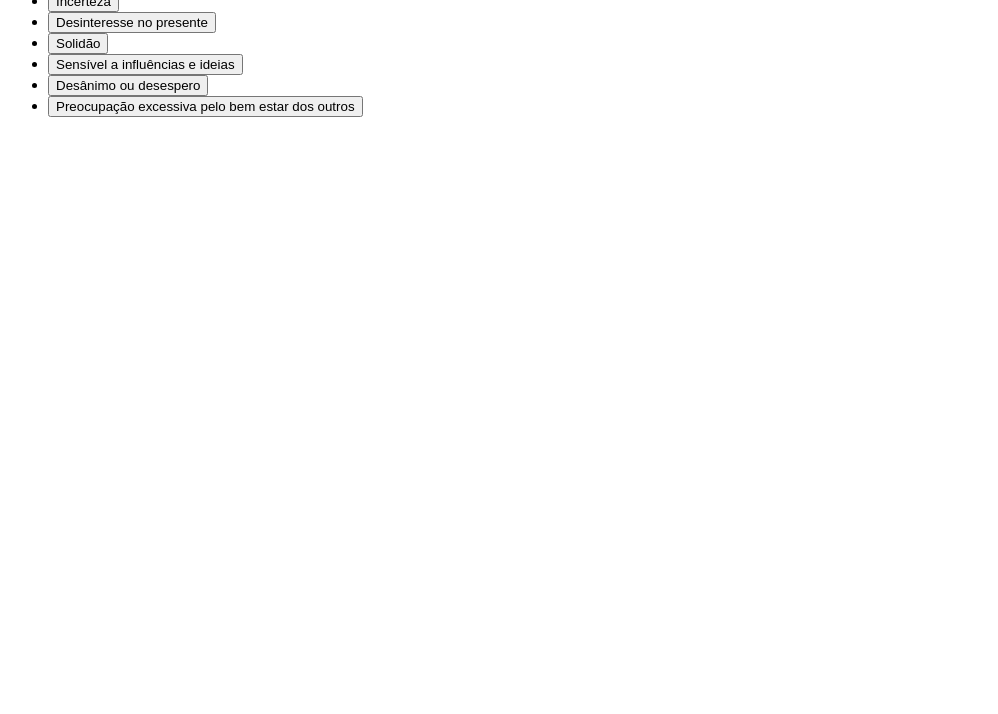
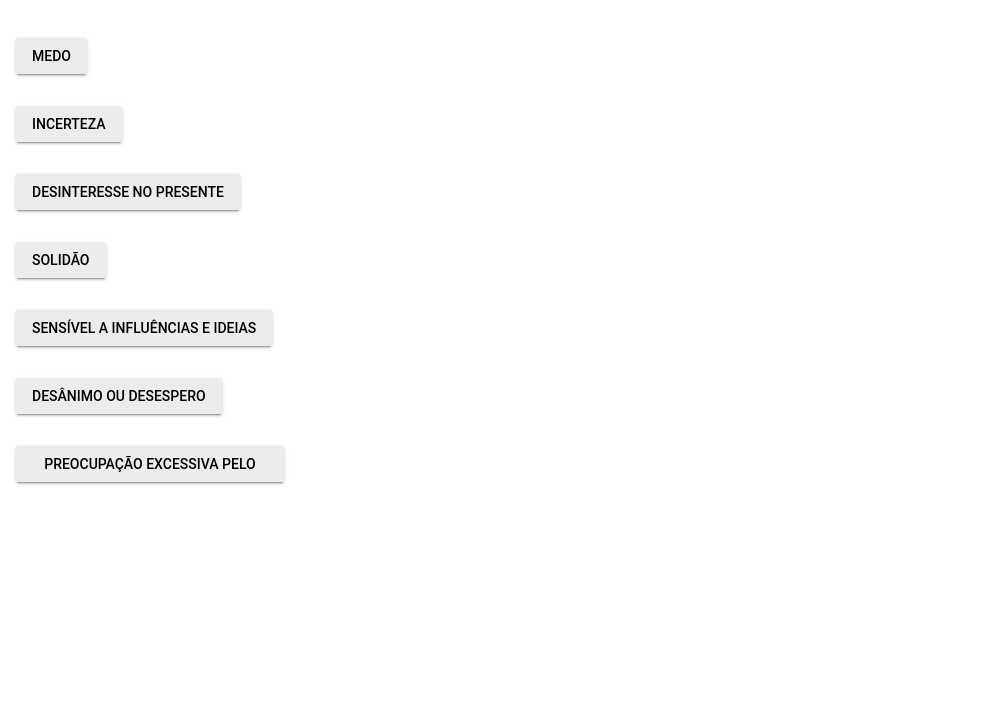
Before and after one commit to BrenoLima1/TCC, a plain HTML site: page html/index.html in a window 1280 px wide. Shown: the part 110-824 px from the top of the page, without its empty margins (0-998 px from the left). Before the commit the page ends 800 px from the top, so only its background shows below. Drawn offline with Linux system fonts and the light colour scheme.

Commit message:
adicionada estilização mdl

```diff
--- a/html/index.html
+++ b/html/index.html
@@ -4,18 +4,25 @@
     <meta charset="UTF-8">
     <meta name="viewport" content="width=device-width, initial-scale=1.0">
     <script type="module" src="../js/FloralController.js" defer></script>
+    <link rel="stylesheet" href="../style/mdl/material.min.css">
+    <script src="../style/mdl/material.min.js" type="module" defer></script>
     <title>teste do teste de florais kkkkk</title>
 </head>
 <body>
+    <style>
+        .demo-list-item {
+          width: 300px;
+        }
+        </style>
 <h1>Qual sentimento está lhe prejudicando?</h1>
-<ul id="sentimentos">
-    <li><button id="medo">Medo</button></li>
-    <li><button id="incerteza">Incerteza</button></li>
-    <li><button id="dPresente">Desinteresse no presente</button></li>
-    <li><button id="solidao">Solidão</button></li>
-    <li><button id="sensivelAInfluenciasEIdeias">Sensível a influências e ideias</button></li>
-    <li><button id="desanimoOuDesespero">Desânimo ou desespero</button></li>
-    <li><button id="preocupacaoBemEstarAlheio">Preocupação excessiva pelo bem estar dos outros</button></li>
+<ul id="sentimentos" class="demo-list-item mdl-list">
+    <li class="mdl-list__item"><button id="medo" class="mdl-button mdl-js-button mdl-button--raised">Medo</button></li>
+    <li class="mdl-list__item"><button id="incerteza" class="mdl-button mdl-js-button mdl-button--raised">Incerteza</button></li>
+    <li class="mdl-list__item"><button id="dPresente" class="mdl-button mdl-js-button mdl-button--raised">Desinteresse no presente</button></li>
+    <li class="mdl-list__item"><button id="solidao" class="mdl-button mdl-js-button mdl-button--raised">Solidão</button></li>
+    <li class="mdl-list__item"><button id="sensivelAInfluenciasEIdeias" class="mdl-button mdl-js-button mdl-button--raised">Sensível a influências e ideias</button></li>
+    <li class="mdl-list__item"><button id="desanimoOuDesespero" class="mdl-button mdl-js-button mdl-button--raised">Desânimo ou desespero</button></li>
+    <li class="mdl-list__item"><button id="preocupacaoBemEstarAlheio" class="mdl-button mdl-js-button mdl-button--raised">Preocupação excessiva pelo bem estar dos outros</button></li>
 </ul>
 </body>
 </html>
--- a/js/FloralView.js
+++ b/js/FloralView.js
@@ -40,13 +40,16 @@ export class FloralView{
         criarBotaoVoltar() {
             const botaoVoltar = document.createElement('button');
 
-            Object.assign(botaoVoltar, {innerText: 'Voltar', id: 'voltar'});
+            Object.assign(botaoVoltar, {innerText: 'Voltar', id: 'voltar', classList :"mdl-button mdl-js-button mdl-button--accent"});
 
             return botaoVoltar;
         }
 
         removerdiv(){
-            document.getElementById('resultado').remove();
+            const resultado = document.getElementById('resultado');
+            if (resultado ) {
+                resultado.remove();
+                }
         }
 
         exibirPerguntasAoCLicarEmVoltar(){
--- a/oficial/src/js/FloralView.js
+++ b/oficial/src/js/FloralView.js
@@ -113,7 +113,7 @@ export class FloralView{
 
         // realizarEventoParaTodosBotoes(tag, evento, funcao){
         realizarEventosParaTodos(tag, evento){
-            console.log(this.perguntas.children);
+            // console.log(this.perguntas.children);
             //this.perguntas.remove(); //Remover perguntas da lista
             // document.querySelector('.mdl-cell--12-col').appendChild(this.perguntas); //Incorporar perguntas à lista
             for (const t of document.querySelectorAll(tag)) {
```
